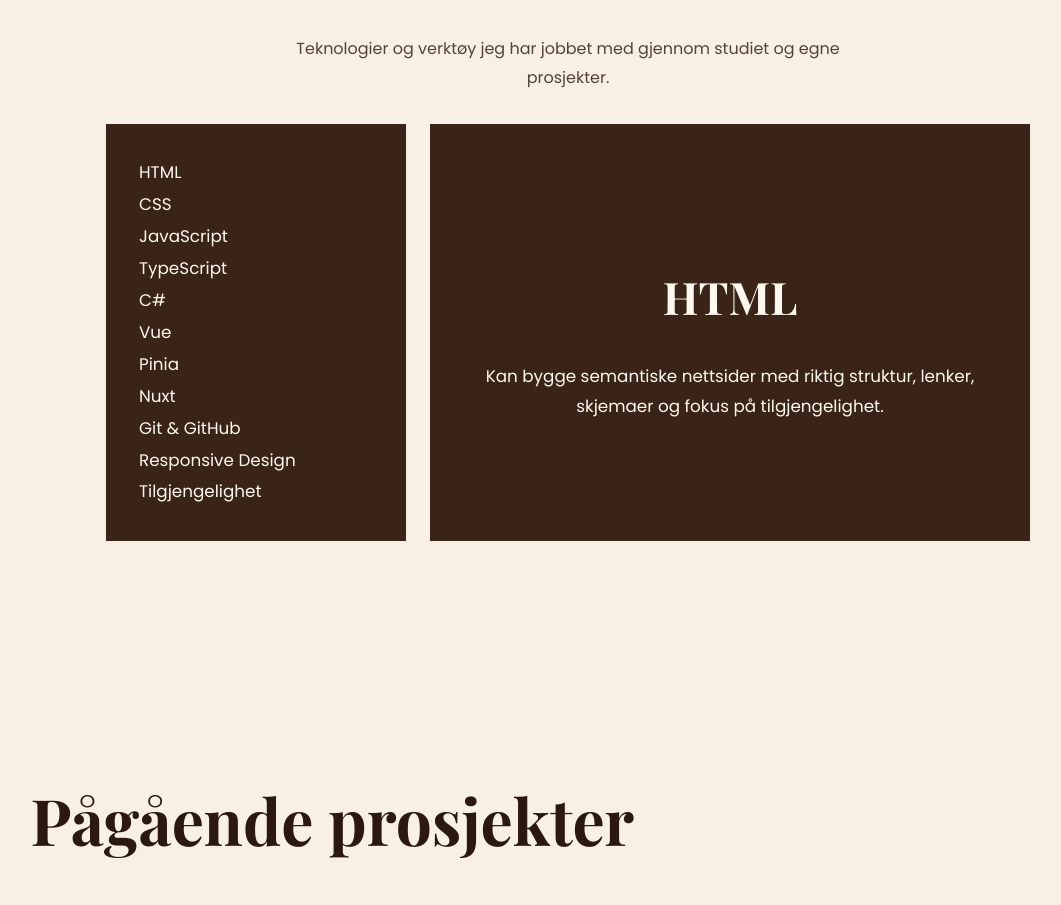
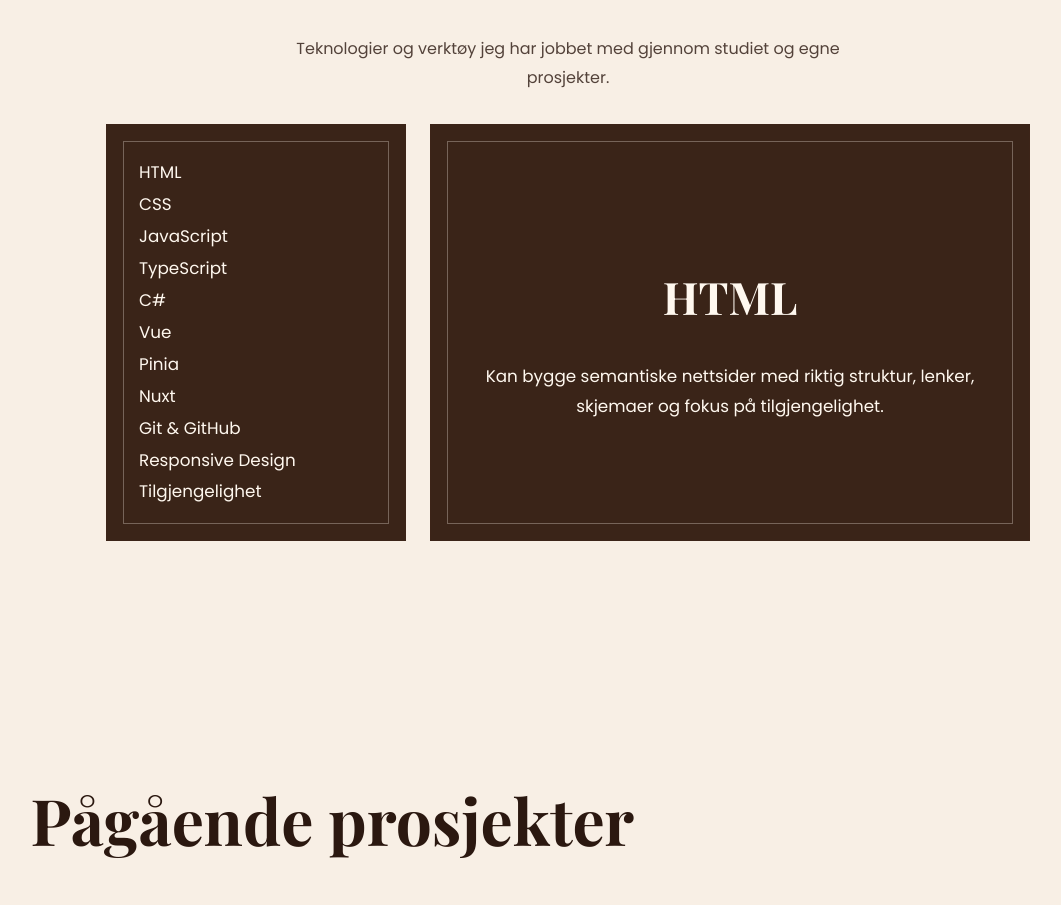
Before and after one commit to Kamillaaks/Portfolio, a Vue app in the folder portfolio-vue/: page / in a window 1280 px wide. Shown: the part 2500-3405 px from the top of the page, without its empty margins (72-1133 px from the left). Built offline with nearby package versions, Linux system fonts and the light colour scheme.

Commit message:
Refine styling and remove hover animations

```diff
--- a/portfolio-vue/src/components/ProjectSection.vue
+++ b/portfolio-vue/src/components/ProjectSection.vue
@@ -120,18 +120,9 @@ function prevProject() {
 
     background: var(--bg-main);
     border: 1px solid rgba(75, 38, 25, 0.18);
-    border-radius: 0px;
+    border-radius: 0;
 
     box-shadow: 0 18px 45px rgba(75, 38, 25, 0.08);
-
-    transition:
-        transform 0.25s ease,
-        box-shadow 0.25s ease;
-}
-
-.project-card:hover {
-    transform: translateY(-6px);
-    box-shadow: 0 24px 55px rgba(75, 38, 25, 0.12);
 }
 
 .project-card h3 {
@@ -158,21 +149,5 @@ function prevProject() {
     height: 36px;
 
     color: var(--espresso);
-
-    transition:
-        color 0.25s ease,
-        transform 0.25s ease;
-}
-
-.arrow-btn:hover .arrow-icon {
-    color: var(--terracotta);
-}
-
-.arrow-btn-left:hover .arrow-icon {
-    transform: translateX(-2px);
-}
-
-.arrow-btn-right:hover .arrow-icon {
-    transform: translateX(2px);
 }
 </style>
--- a/portfolio-vue/src/components/SkillsSection.vue
+++ b/portfolio-vue/src/components/SkillsSection.vue
@@ -97,8 +97,20 @@ const selectedSkill = ref(skills[0])
     font-family: 'Playfair Display', serif;
     font-size: clamp(2.5rem, 5vw, 4rem);
     text-align: center;
+    color: var(--espresso);
+
     margin-bottom: 3rem;
+}
+
+.skills-intro {
+    max-width: 620px;
+    margin: 0 auto 2rem;
+
+    text-align: center;
+    line-height: 1.8;
+
     color: var(--espresso);
+    opacity: .8;
 }
 
 .skills-container {
@@ -111,20 +123,26 @@ const selectedSkill = ref(skills[0])
     margin: 0 auto;
 }
 
-.skills-intro {
-    max-width: 620px;
-    margin: 0 auto 2rem;
-    text-align: center;
-    line-height: 1.8;
-    color: var(--espresso);
-    opacity: .8;
+.skills-list,
+.skill-description {
+    position: relative;
+
+    background: var(--bg-dark);
+    color: var(--text-light);
+
+    border: 1px solid rgba(75, 38, 25, 0.14);
 }
 
-.skills-list,
-.skill-description {
-    background: var(--bg-dark);
-    color: var(--text-light);
-    border: 1px solid rgba(75, 38, 25, 0.14);
+.skills-list::after,
+.skill-description::after {
+    content: "";
+
+    position: absolute;
+    inset: 16px;
+
+    border: 1px solid rgba(255, 248, 239, 0.3);
+
+    pointer-events: none;
 }
 
 .skills-list {
@@ -137,6 +155,7 @@ const selectedSkill = ref(skills[0])
 
 .skill-item {
     cursor: pointer;
+
     font-size: 1.05rem;
     line-height: 1.9;
 
--- a/portfolio-vue/src/style.css
+++ b/portfolio-vue/src/style.css
@@ -85,13 +85,6 @@ button,
     padding: 0.9rem 1.5rem;
     font-weight: 600;
     cursor: pointer;
-  transition: var(--transition);
-}
-
-button:hover,
-.button:hover {
-  background: var(--espresso);
-  transform: translateY(-2px);
 }
 
 section {
@@ -150,9 +143,7 @@ section {
     grid-template-columns: 1.1fr 0.9fr;
     align-items: center;
     gap: 4rem;
-  background:
-    radial-gradient(circle at top right, rgba(217, 154, 61, 0.28), transparent 35%),
-    linear-gradient(180deg, var(--bg-main), var(--bg-soft));
+
 }
 
 .hero-image img {
@@ -168,12 +159,6 @@ section {
     border: 1px solid var(--border-soft);
     box-shadow: var(--shadow-soft);
     transition: var(--transition);
-}
-
-.project-card:hover,
-.skill-card:hover {
-  transform: translateY(-6px);
-  border-color: var(--terracotta);
 }
 
 footer {
```
Lines whose indentation alone changed are shown as unchanged.
